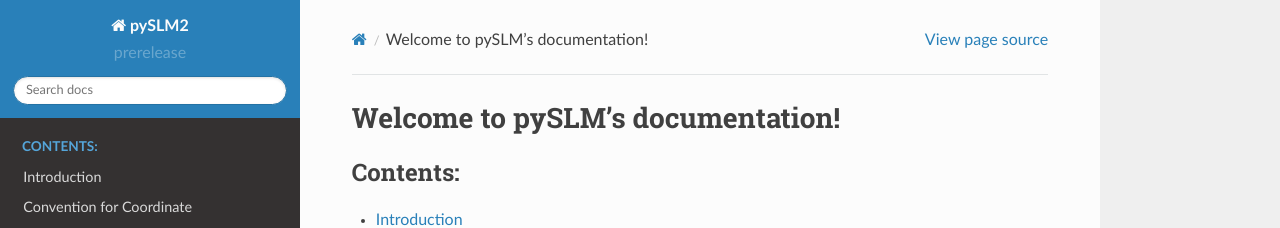
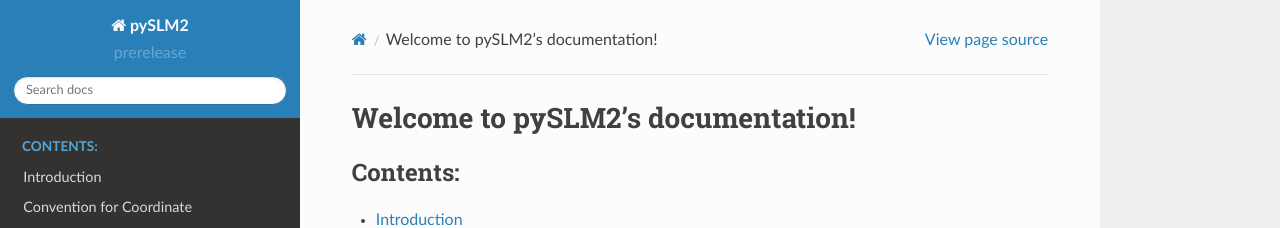
Before and after one commit to QITI/pySLM2, a Sphinx documentation site: the page built from doc/source/index.rst, in a window 1280 px wide. Shown: the top 228 px of the page. Built offline with Sphinx 7.4.7 and the Read the Docs theme 2.0.0, drawn with Linux system fonts in a browser that asks for light colours.

Commit message:
update doc to fix errors

```diff
--- a/doc/source/index.rst
+++ b/doc/source/index.rst
@@ -1,10 +1,5 @@
-.. pySLM documentation master file, created by
-   sphinx-quickstart on Wed Apr 18 15:11:13 2018.
-   You can adapt this file completely to your liking, but it should at least
-   contain the root `toctree` directive.
-
-Welcome to pySLM's documentation!
-=================================
+Welcome to pySLM2's documentation!
+==================================
 
 .. toctree::
    :maxdepth: 2
--- a/doc/source/pySLM2.rst
+++ b/doc/source/pySLM2.rst
@@ -4,21 +4,21 @@ pySLM2 package
 
 pySLM2.slm module
 ---------------------
-.. automodule:: pySLM.slm
+.. automodule:: pySLM2.slm
     :members:
     :undoc-members:
     :show-inheritance:
 
 pySLM2.simulation module
 ------------------------
-.. automodule:: pySLM.simulation
+.. automodule:: pySLM2.simulation
     :members:
     :undoc-members:
     :show-inheritance:
 
 pySLM2.profile module
 ---------------------
-.. automodule:: pySLM.profile
+.. automodule:: pySLM2.profile
     :members:
     :undoc-members:
     :show-inheritance:
```
